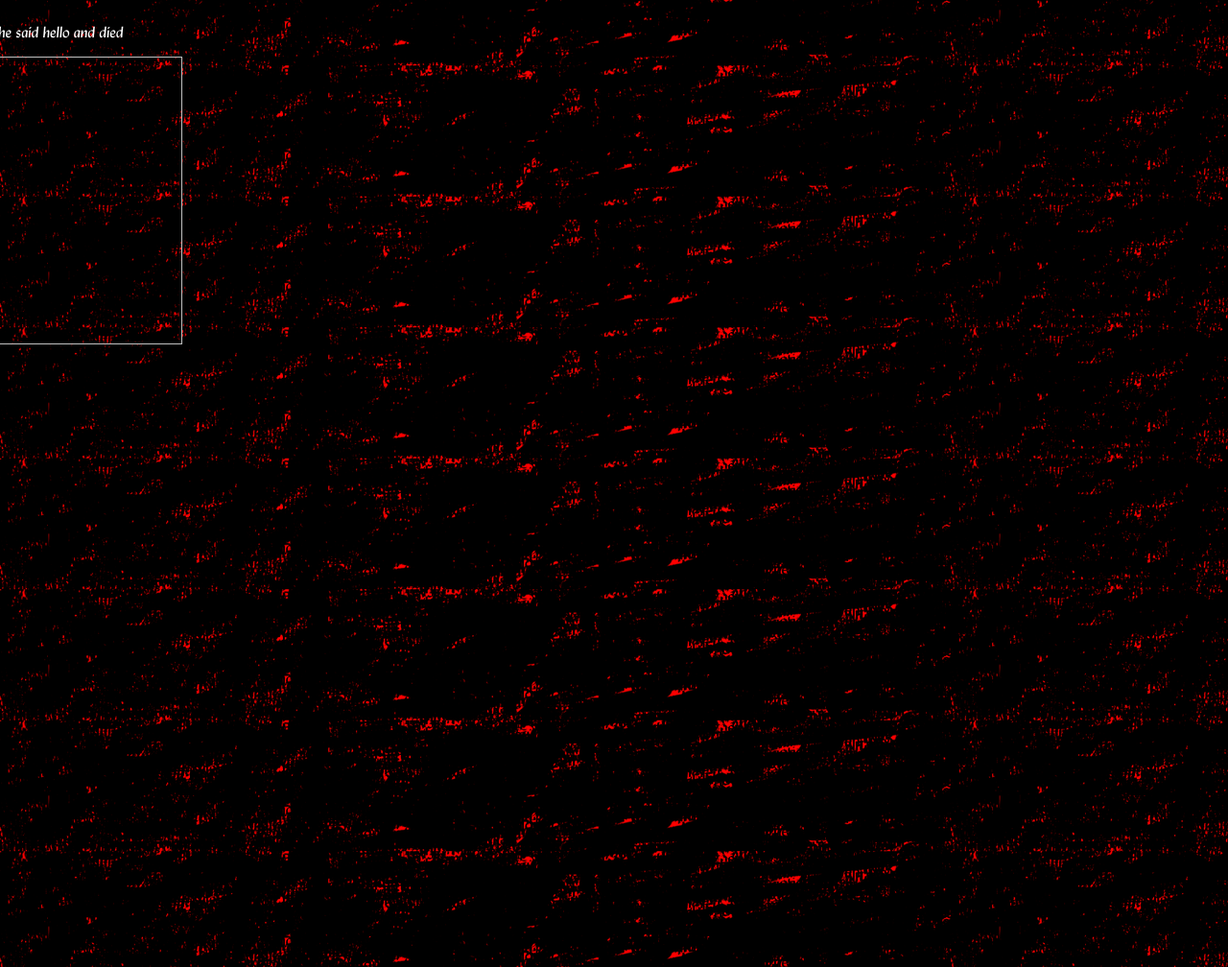
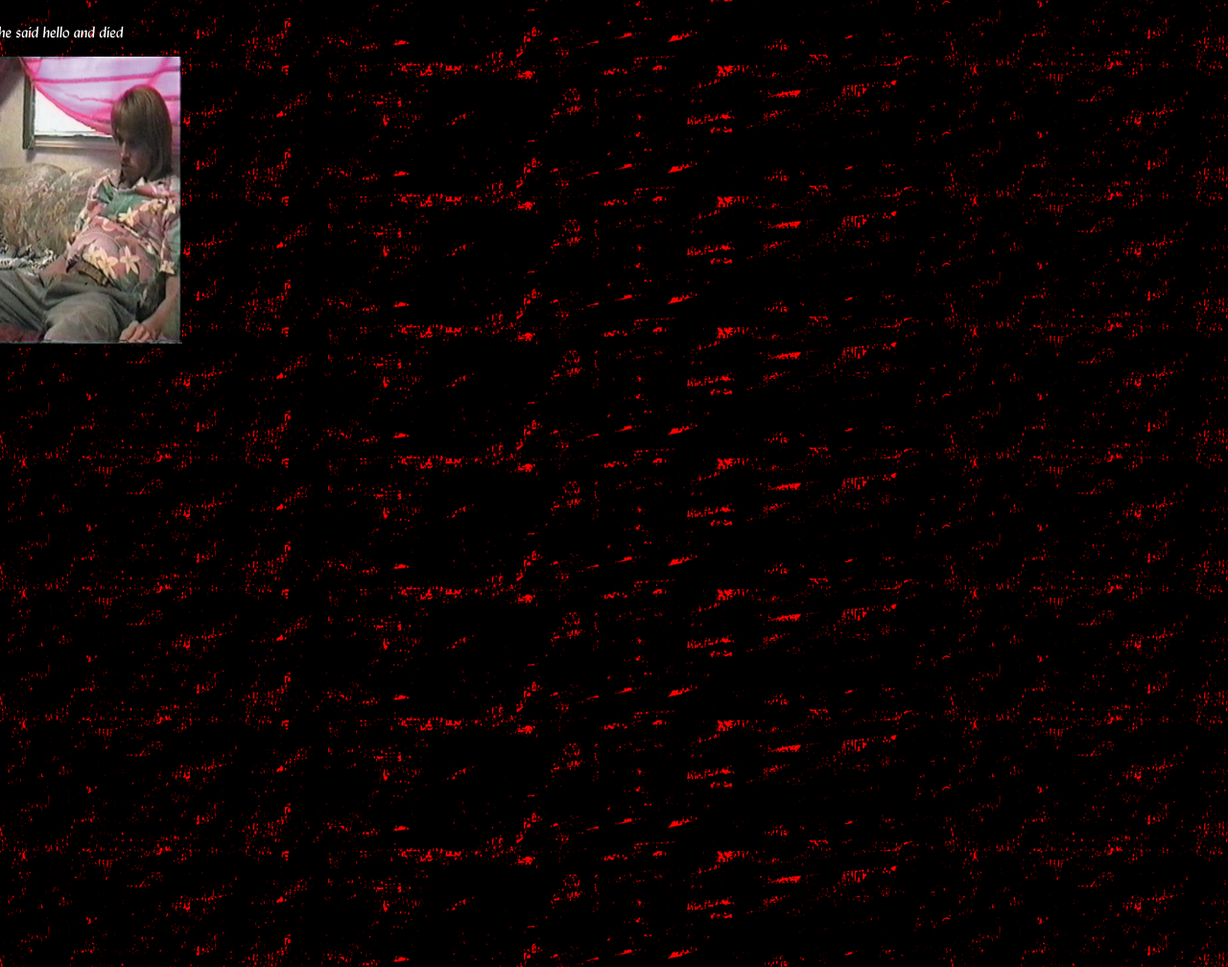
Before and after one commit to childrenwithmoney/childrenwithmoney.github.io, a plain HTML site: page twitter.html in a window 1280 px wide. Shown: the top 1008 px of the page at 96% size. Drawn offline with Linux system fonts and the light colour scheme; files whose address does not match are found by name.

Commit message:
Update twitter.html

```diff
--- a/twitter.html
+++ b/twitter.html
@@ -14,7 +14,7 @@
 	</header>
 
     <p>i once saw a fish, he said hello and died</p>
-    <img id="twitpic" src="../harm.jpeg"/>
+    <img id="twitpic" src="../twitter/harm.jpeg"/>
     </body>
     </div>
 </html>
```
